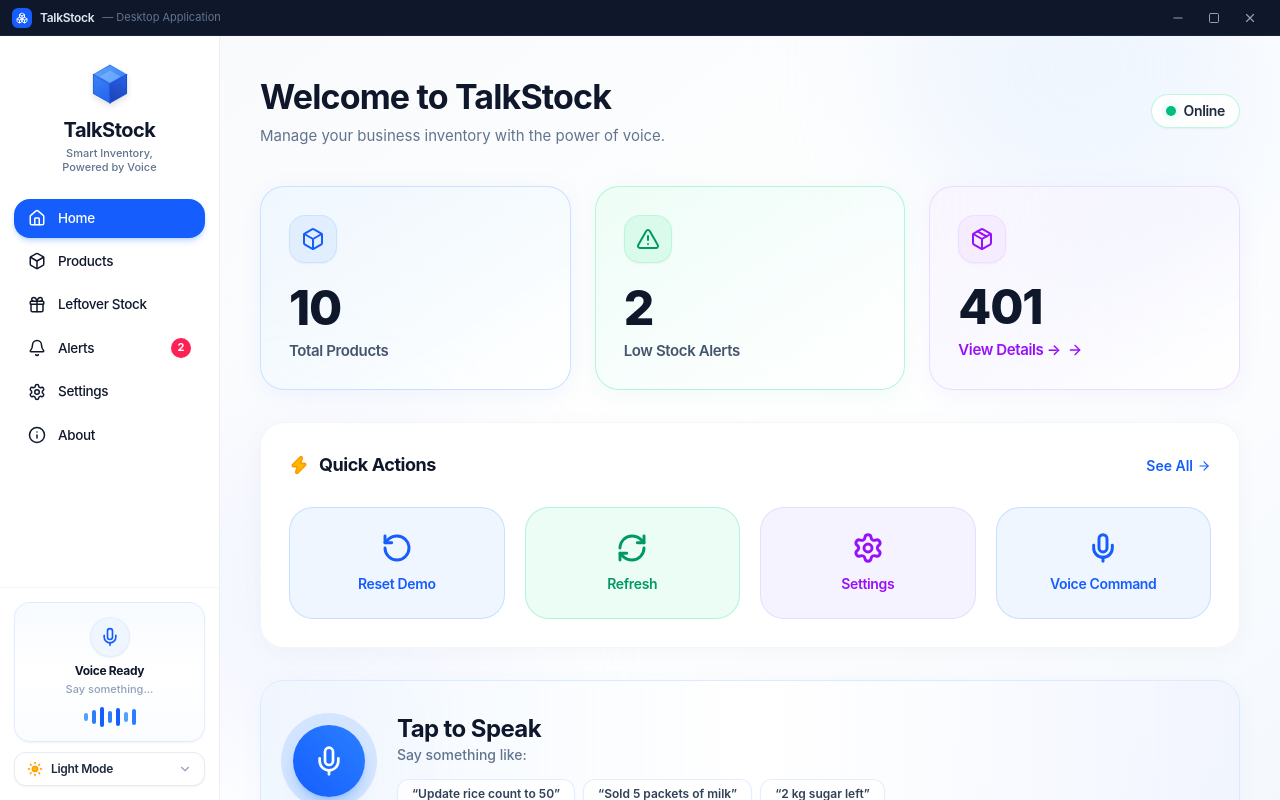
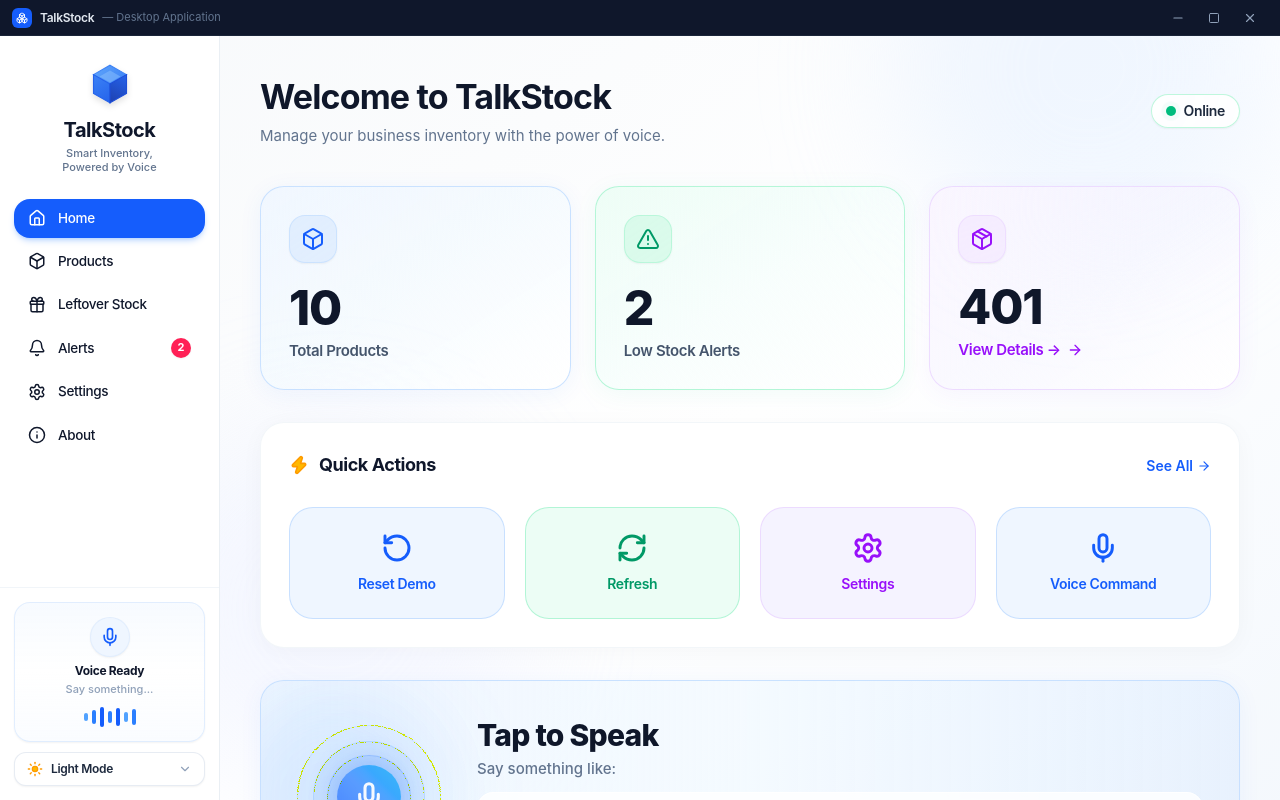
Before and after one commit to kishorea7001/STOCKS, a Next.js app: page / in a window 1280 px wide. Built offline with nearby package versions, Linux system fonts and the light colour scheme.

Commit message:
feat: create prominent Voice Interaction Card with glowing concentric mic and example voice command box

```diff
--- a/components/dashboard/OverviewPlaceholder.tsx
+++ b/components/dashboard/OverviewPlaceholder.tsx
@@ -18,6 +18,7 @@ import {
 import { StatCard } from '../ui/StatCard';
 import { Card } from '../ui/Card';
 import { QuickActionTile } from '../ui/QuickActionTile';
+import { VoiceInteractionCard } from './VoiceInteractionCard';
 
 export function OverviewPlaceholder() {
   return (
@@ -98,51 +99,8 @@ export function OverviewPlaceholder() {
         </Card>
       </section>
 
-      {/* 3. Voice Command Section */}
-      <section aria-label="Voice Command Interaction">
-        <div className="relative overflow-hidden rounded-2xl md:rounded-3xl border border-blue-100 bg-gradient-to-r from-blue-50/80 via-white to-indigo-50/60 p-6 md:p-8 shadow-[0_4px_24px_rgba(37,99,235,0.04)]">
-          <div className="flex flex-col md:flex-row items-center gap-6 md:gap-8">
-            {/* Left: Glowing Circular Microphone Button */}
-            <div className="relative flex items-center justify-center shrink-0">
-              {/* Concentric glowing rings */}
-              <div className="absolute h-28 w-28 rounded-full bg-blue-400/10 animate-ping opacity-75" />
-              <div className="absolute h-24 w-24 rounded-full bg-blue-500/15" />
-              <button
-                type="button"
-                className="relative flex h-18 w-18 items-center justify-center rounded-full bg-gradient-to-tr from-blue-600 to-blue-500 text-white shadow-lg shadow-blue-500/30 transition-transform hover:scale-105 active:scale-95 cursor-pointer"
-                aria-label="Tap to speak voice command"
-              >
-                <Mic className="h-8 w-8" />
-              </button>
-            </div>
-
-            {/* Right: Tap to Speak text & Example commands */}
-            <div className="flex-1 text-center md:text-left space-y-2.5">
-              <div>
-                <h3 className="text-xl md:text-2xl font-bold tracking-tight text-slate-900">
-                  Tap to Speak
-                </h3>
-                <p className="text-xs md:text-sm text-slate-500 font-medium">
-                  Say something like:
-                </p>
-              </div>
-
-              {/* Sample Command Chips Container */}
-              <div className="flex flex-wrap items-center justify-center md:justify-start gap-2 pt-1">
-                <span className="inline-flex items-center rounded-xl bg-white/90 px-3.5 py-1.5 text-xs font-semibold text-slate-700 shadow-xs border border-blue-100/80">
-                  &ldquo;Update rice count to 50&rdquo;
-                </span>
-                <span className="inline-flex items-center rounded-xl bg-white/90 px-3.5 py-1.5 text-xs font-semibold text-slate-700 shadow-xs border border-blue-100/80">
-                  &ldquo;Sold 5 packets of milk&rdquo;
-                </span>
-                <span className="inline-flex items-center rounded-xl bg-white/90 px-3.5 py-1.5 text-xs font-semibold text-slate-700 shadow-xs border border-blue-100/80">
-                  &ldquo;2 kg sugar left&rdquo;
-                </span>
-              </div>
-            </div>
-          </div>
-        </div>
-      </section>
+      {/* 3. Large Prominent Voice Interaction Card */}
+      <VoiceInteractionCard />
 
       {/* 4. Modular Dashboard Content Slots (Placeholder Framework) */}
       <section aria-label="Dashboard Framework">
--- /dev/null
+++ b/components/dashboard/VoiceInteractionCard.tsx
@@ -0,0 +1,83 @@
+'use client';
+
+import React from 'react';
+import { Mic, MessageSquare } from 'lucide-react';
+
+export interface VoiceInteractionCardProps {
+  onMicClick?: () => void;
+  className?: string;
+}
+
+export function VoiceInteractionCard({
+  onMicClick,
+  className = '',
+}: VoiceInteractionCardProps) {
+  return (
+    <section aria-label="Voice Command Interaction" className={className}>
+      <div className="relative overflow-hidden rounded-2xl md:rounded-3xl border border-blue-200/80 bg-gradient-to-r from-blue-50/90 via-sky-50/60 to-blue-100/50 p-6 md:p-8 lg:p-9 shadow-[0_4px_24px_rgba(37,99,235,0.05)]">
+        {/* Subtle Ambient Radial Glow */}
+        <div className="pointer-events-none absolute -left-10 top-1/2 -translate-y-1/2 h-56 w-56 rounded-full bg-blue-400/15 blur-2xl" />
+
+        <div className="relative z-10 flex flex-col md:flex-row items-center gap-7 md:gap-9">
+          {/* Left: Large Circular Microphone Control with Multiple Concentric Rings & Soft Glow */}
+          <div className="relative flex items-center justify-center shrink-0">
+            {/* Outermost Concentric Ring with Gentle Pulse */}
+            <div className="h-32 w-32 md:h-36 md:w-36 rounded-full border border-blue-300/35 bg-blue-400/5 flex items-center justify-center animate-pulse duration-1000">
+              {/* Middle Concentric Ring */}
+              <div className="h-25 w-25 md:h-28 md:w-28 rounded-full border border-blue-400/30 bg-blue-500/10 flex items-center justify-center">
+                {/* Inner Concentric Ring */}
+                <div className="h-19 w-19 md:h-21 md:w-21 rounded-full border border-blue-500/35 bg-blue-500/15 flex items-center justify-center">
+                  {/* Central Microphone Button with Soft Glow */}
+                  <button
+                    type="button"
+                    onClick={onMicClick}
+                    className="relative flex h-14 w-14 md:h-16 md:w-16 items-center justify-center rounded-full bg-gradient-to-tr from-blue-600 via-blue-500 to-sky-500 text-white shadow-[0_0_28px_rgba(37,99,235,0.45)] transition-all duration-200 hover:scale-105 hover:shadow-[0_0_35px_rgba(37,99,235,0.6)] active:scale-95 cursor-pointer"
+                    aria-label="Tap to speak voice command"
+                  >
+                    <Mic className="h-7 w-7 md:h-8 md:w-8 text-white stroke-[2.3]" />
+                  </button>
+                </div>
+              </div>
+            </div>
+          </div>
+
+          {/* Right: Heading, Subtitle & White Translucent Container for Example Commands */}
+          <div className="flex-1 w-full text-center md:text-left space-y-3">
+            <div>
+              <h3 className="text-2xl md:text-3xl font-extrabold text-[#0F172A] tracking-tight leading-tight">
+                Tap to Speak
+              </h3>
+              <p className="text-sm md:text-[15px] text-slate-500 font-medium mt-1">
+                Say something like:
+              </p>
+            </div>
+
+            {/* White/Light Translucent Rounded Container with Example Commands */}
+            <div className="rounded-2xl border border-white/90 bg-white/80 backdrop-blur-xs p-4 md:p-4.5 shadow-xs">
+              <div className="flex items-start gap-3">
+                {/* Speech Bubble Icon */}
+                <div className="flex h-7 w-7 items-center justify-center rounded-lg bg-blue-50 text-blue-600 shrink-0 mt-0.5">
+                  <MessageSquare className="h-4 w-4 stroke-[2.2]" />
+                </div>
+
+                {/* Example Voice Commands */}
+                <div className="flex-1 text-left space-y-1 text-xs md:text-[13.5px] font-semibold text-slate-700 leading-relaxed">
+                  <div className="flex flex-wrap items-center gap-x-2.5 gap-y-1">
+                    <span>&ldquo;Update rice count to 50&rdquo;</span>
+                    <span className="text-slate-300 font-normal hidden sm:inline">|</span>
+                    <span>&ldquo;Sold 5 packets of milk&rdquo;</span>
+                  </div>
+                  <div className="text-slate-600">
+                    <span>&ldquo;2 kg sugar left&rdquo;</span>
+                  </div>
+                </div>
+              </div>
+            </div>
+          </div>
+        </div>
+      </div>
+    </section>
+  );
+}
+
+export default VoiceInteractionCard;
--- a/components/index.ts
+++ b/components/index.ts
@@ -9,3 +9,4 @@ export * from './layout/Sidebar';
 export * from './layout/AppHeader';
 export * from './layout/AppLayout';
 export * from './dashboard/OverviewPlaceholder';
+export * from './dashboard/VoiceInteractionCard';
```
